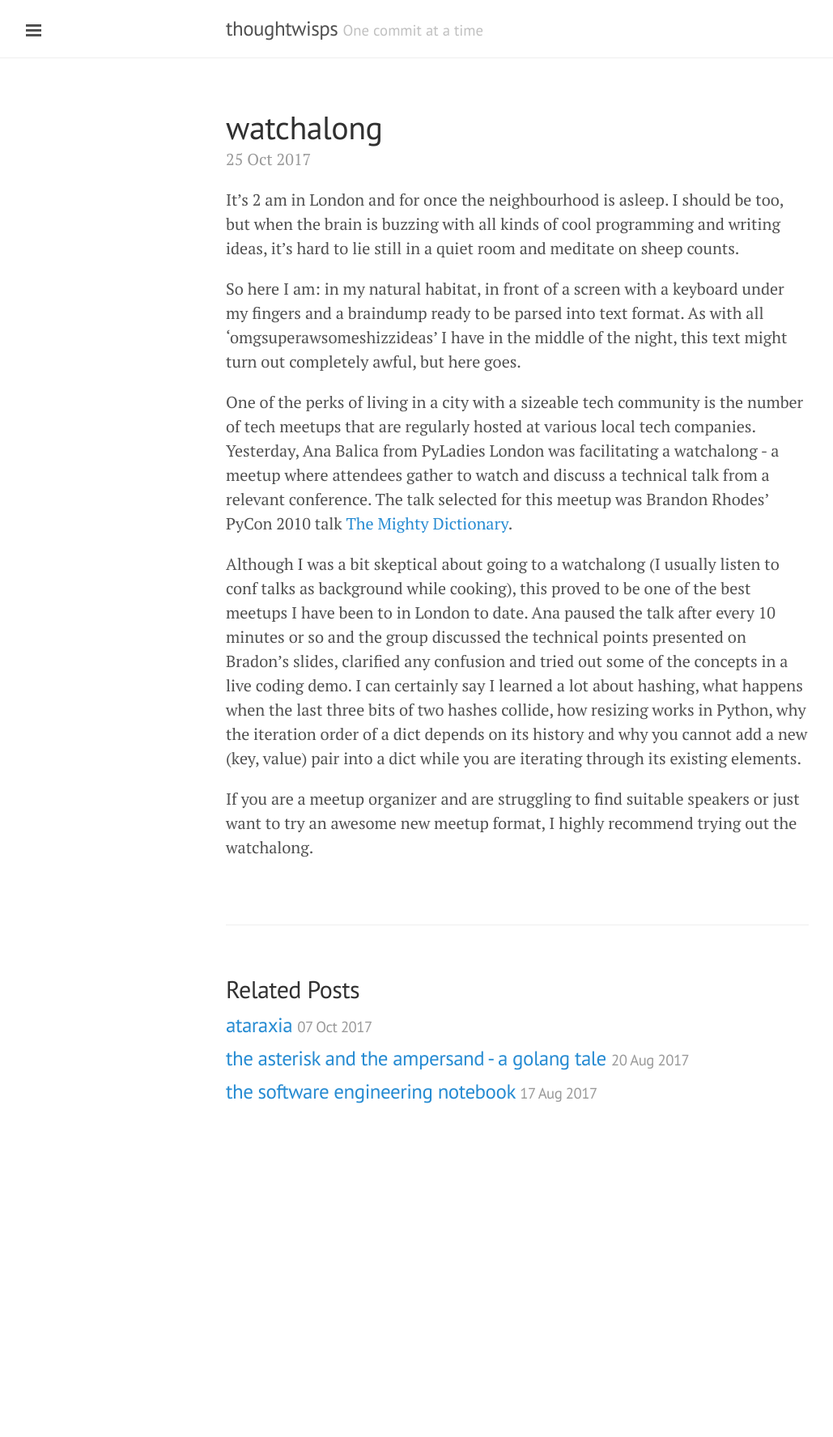
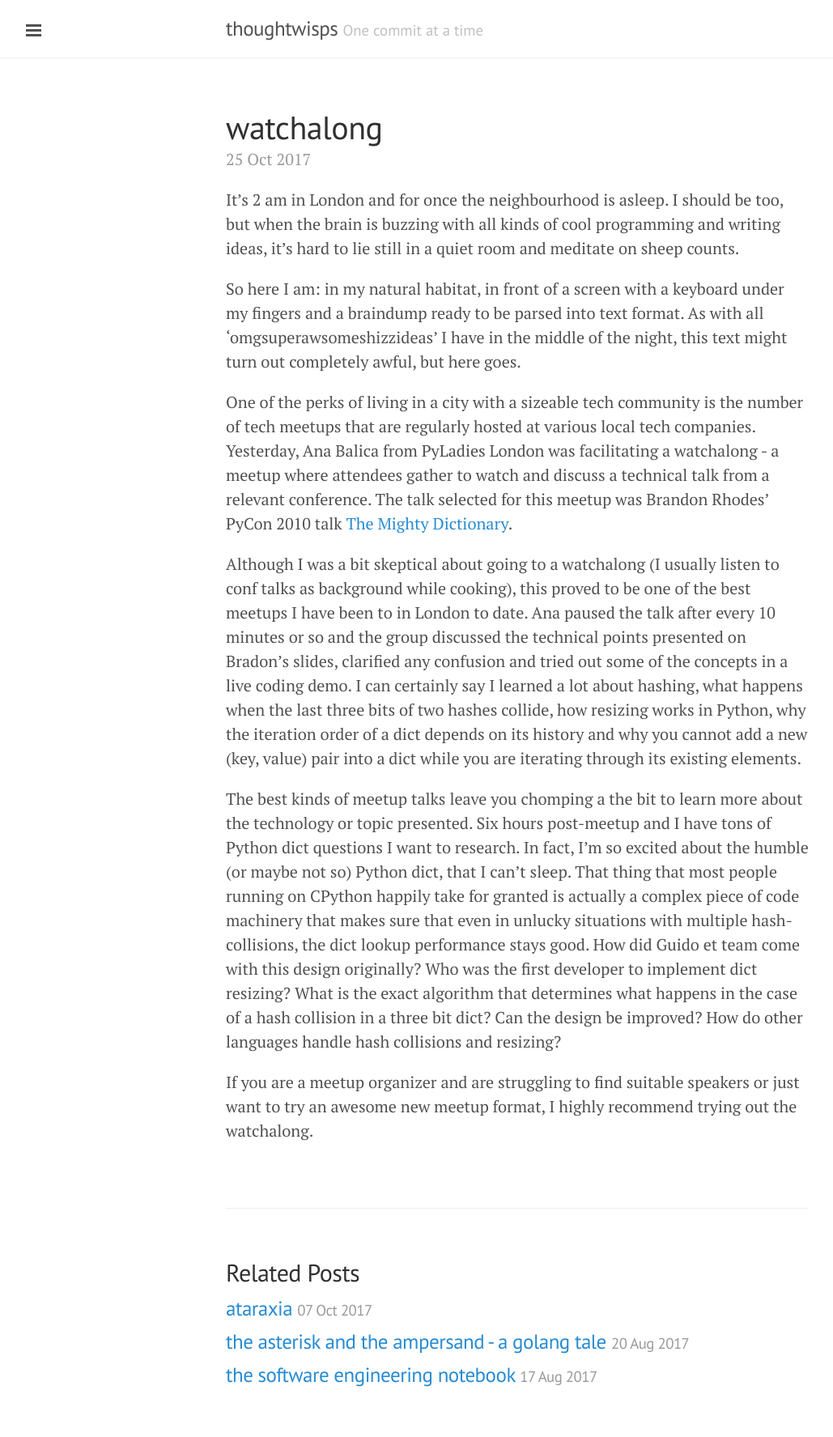
Before and after one commit to Winterflower/winterflower.github.io, a Jekyll site: the page built from _posts/2017-10-25-watchalong.md, in a window 1280 px wide. Shown: the whole page at 81% size, without its empty margins (1-1030 px from the left). Built offline with Jekyll 4.4.1, drawn with Linux system fonts in a browser that asks for light colours; Markdown is read by kramdown in place of the engine named in the settings; before the commit the page ends 1425 px from its top, so only the background shows below that.

Commit message:
25Oct2017 Adding some more comments

```diff
--- a/_posts/2017-10-25-watchalong.md
+++ b/_posts/2017-10-25-watchalong.md
@@ -11,4 +11,6 @@ One of the perks of living in a city with a sizeable tech community is the numbe
 
 Although I was a bit skeptical about going to a watchalong (I usually listen to conf talks as background while cooking), this proved to be one of the best meetups I have been to in London to date. Ana paused the talk after every 10 minutes or so and the group discussed the technical points presented on Bradon's slides, clarified any confusion and tried out some of the concepts in a live coding demo. I can certainly say I learned a lot about hashing, what happens when the last three bits of two hashes collide, how resizing works in Python, why the iteration order of a dict depends on its history and why you cannot add a new (key, value) pair into a dict while you are iterating through its existing elements.
 
+The best kinds of meetup talks leave you chomping a the bit to learn more about the technology or topic presented. Six hours post-meetup and I have tons of Python dict questions I want to research. In fact, I'm so excited about the humble (or maybe not so) Python dict, that I can't sleep. That thing that most people running on CPython happily take for granted is actually a complex piece of code machinery that makes sure that even in unlucky situations with multiple hash-collisions, the dict lookup performance stays good. How did Guido et team come with this design originally? Who was the first developer to implement dict resizing? What is the exact algorithm that determines what happens in the case of a hash collision in a three bit dict? Can the design be improved? How do other languages handle hash collisions and resizing?
+
 If you are a meetup organizer and are struggling to find suitable speakers or just want to try an awesome new meetup format, I highly recommend trying out the watchalong.
```
